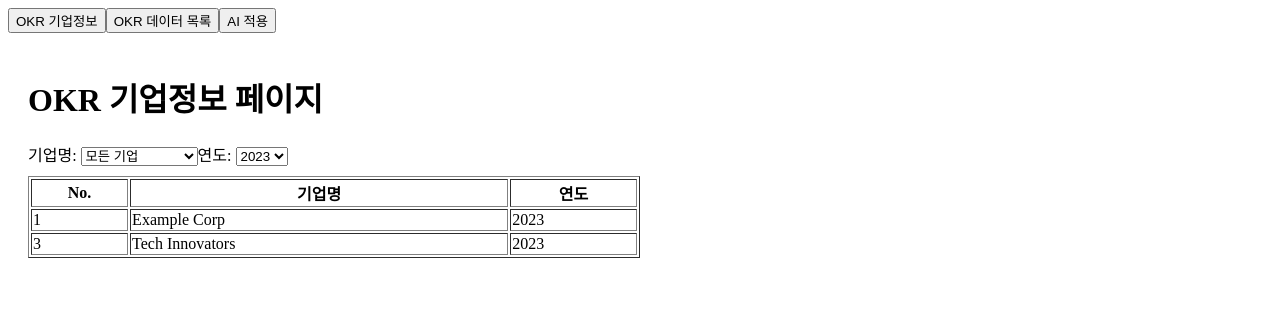
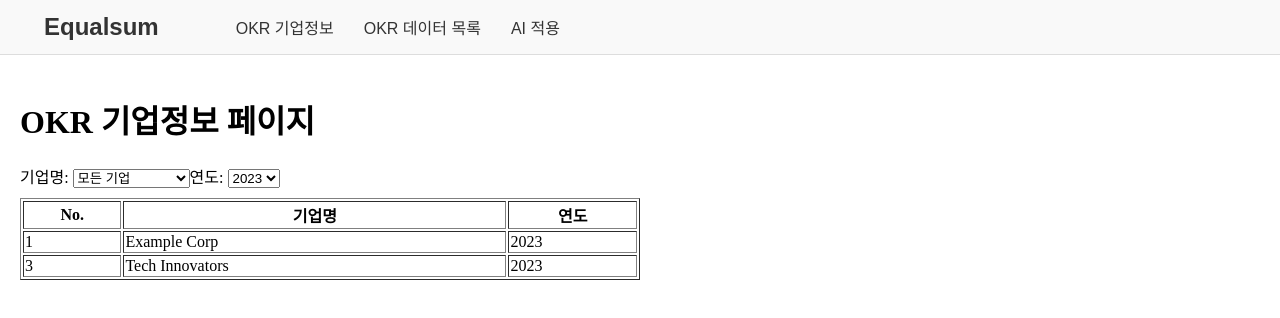
Before and after one commit to dinyudin203/20242R0136COSE48002, a React (Create React App) app: page / in a window 1280 px wide. Shown: the top 318 px of the page. Built offline with nearby package versions, Linux system fonts and the light colour scheme.

Commit message:
add header css

```diff
--- a/src/components/OkrPageHeader.js
+++ b/src/components/OkrPageHeader.js
@@ -1,8 +1,10 @@
 import React from 'react';
-
+import '../styles/OkrPageHeader.css';
 const OkrPageHeader = ({ activeTab, setActiveTab }) => {
   return (
     <header>
+        <h1>Equalsum</h1>
+        <div className="nav-buttons">
           <button
             onClick={() => setActiveTab('OkrInfoPage')}
           >
@@ -18,7 +20,9 @@ const OkrPageHeader = ({ activeTab, setActiveTab }) => {
           >
             AI 적용
           </button>
+        </div>
     </header>
+
   );
 };
 
--- /dev/null
+++ b/src/styles/OkrPageHeader.css
@@ -0,0 +1,40 @@
+html, body {
+    margin: 0;
+    padding: 0;
+    box-sizing: border-box;
+  }
+
+header {
+    display: flex;
+    justify-content: space-start;
+    align-items: center;
+    padding: 10px 20px;
+    background-color: #f9f9f9;
+    border-bottom: 1px solid #ddd;
+  }
+
+  header h1 {
+    font-family: 'Arial', sans-serif;
+    font-size: 1.5rem;
+    color: #333;
+    margin: 0em 3em 0em 1em;
+  }
+
+
+  .nav-buttons {
+    display: flex;
+    gap: 20px;
+  }
+
+  .nav-buttons button {
+    background: none;
+    border: none;
+    color: #333;
+    font-family: 'Arial', sans-serif;
+    font-size: 1rem;
+    cursor: pointer;
+    padding: 5px;
+  }
+  .nav-buttons button:hover {
+    color: #0056b3;
+  }
```
Also changed, not shown: src/pages/AIResultPage.js (deleted, +0 -95 lines), src/styles/OkrAIPage.module.css (added), src/styles/global.css (added). Lines whose indentation alone changed are shown as unchanged.
